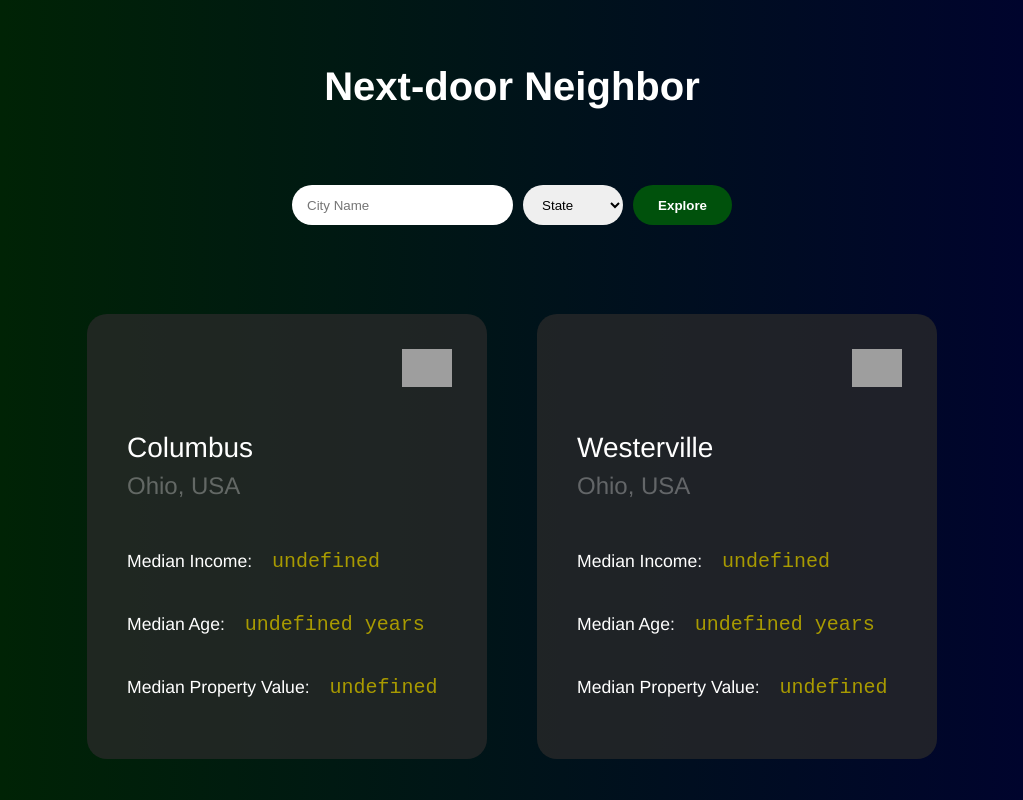
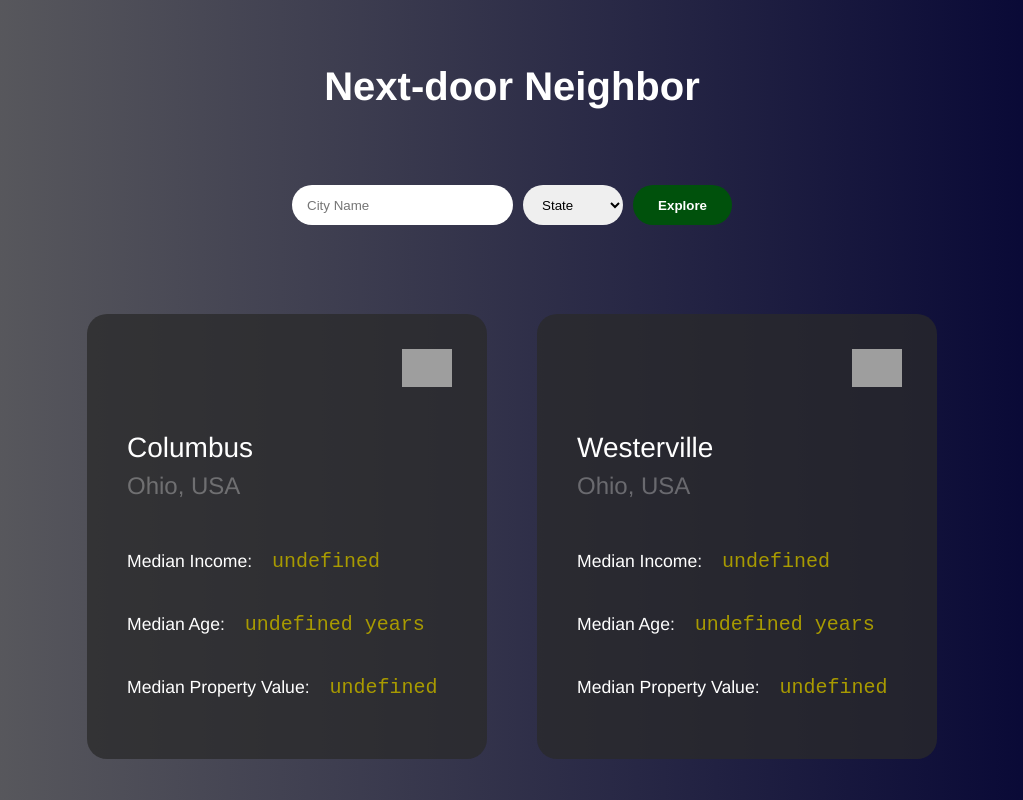
Before and after one commit to bengcook55/Flatiron-School-SE-Phase-1-Project, a plain HTML site: page index.html in a window 1280 px wide. Shown: the top 800 px of the page, without its empty margins (128-1151 px from the left). Drawn offline with Linux system fonts and the light colour scheme; no server answers; grey boxes are pictures that could not be loaded.

Commit message:
change background gradient color

```diff
--- a/style.css
+++ b/style.css
@@ -6,7 +6,7 @@
 
 body{
     width: 100%;
-    background: linear-gradient(to right, rgb(0, 39, 0), rgb(0, 0, 50));
+    background: linear-gradient(to right, rgb(97, 97, 97), rgb(0, 0, 50));
 
 }
 
```
